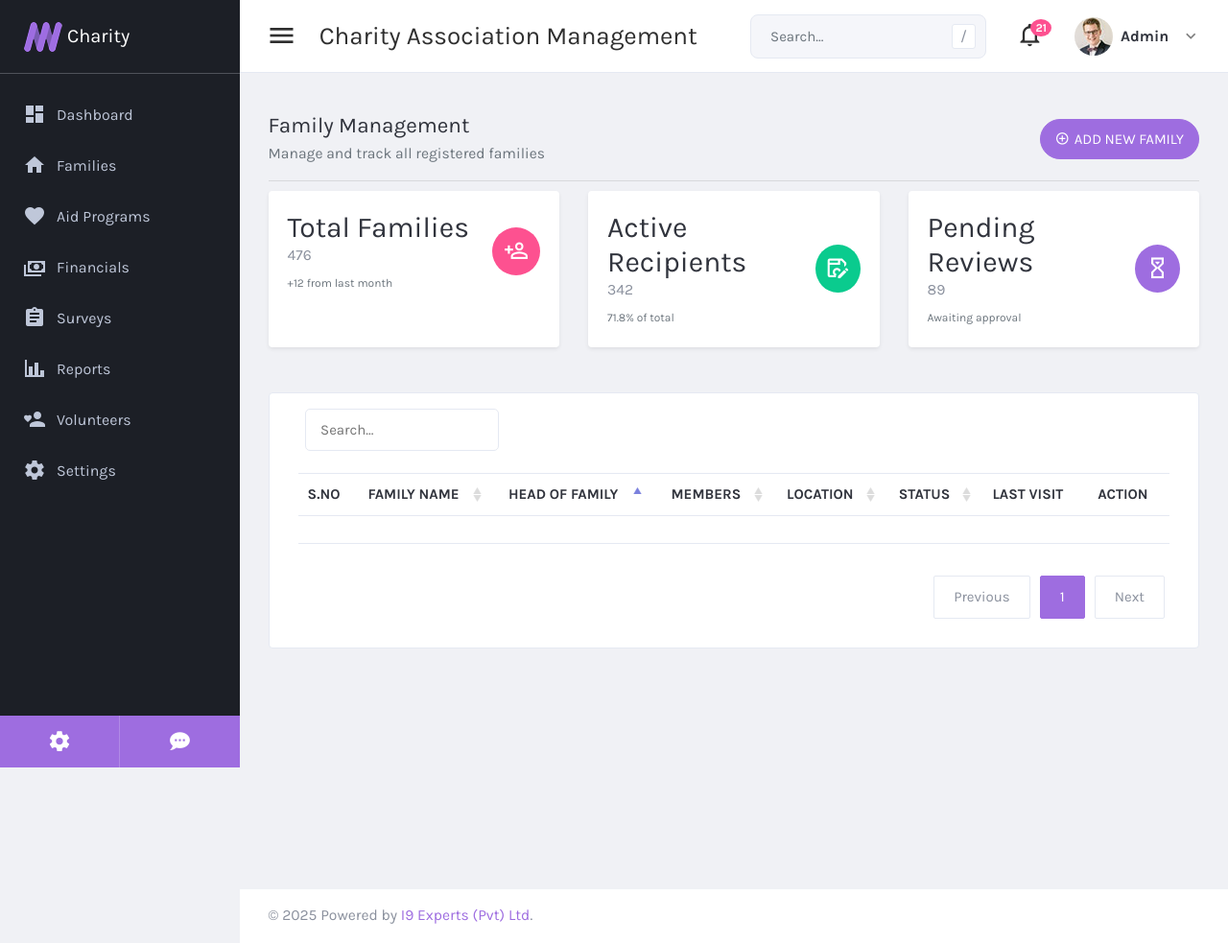
After one commit to i9experts/relowork, a Laravel app: page /family in a window 1280 px wide. The commit adds this page. Shown: the whole page at 96% size. Run offline with Laravel 12, Linux system fonts and the light colour scheme; lists and menus that the app fills with data are empty; some libraries are stand-ins or nearby versions.

Commit message:
working on family module family list page front end is done
working on family module family list page front end is done

```diff
--- /dev/null
+++ b/app/Http/Controllers/FamilyController.php
@@ -0,0 +1,65 @@
+<?php
+
+namespace App\Http\Controllers;
+
+use App\Models\Family;
+use Illuminate\Http\Request;
+
+class FamilyController extends Controller
+{
+    /**
+     * Display a listing of the resource.
+     */
+    public function index()
+    {
+        return view('families.family-list');
+    }
+
+    /**
+     * Show the form for creating a new resource.
+     */
+    public function create()
+    {
+        //
+    }
+
+    /**
+     * Store a newly created resource in storage.
+     */
+    public function store(Request $request)
+    {
+        //
+    }
+
+    /**
+     * Display the specified resource.
+     */
+    public function show(Family $family)
+    {
+        //
+    }
+
+    /**
+     * Show the form for editing the specified resource.
+     */
+    public function edit(Family $family)
+    {
+        //
+    }
+
+    /**
+     * Update the specified resource in storage.
+     */
+    public function update(Request $request, Family $family)
+    {
+        //
+    }
+
+    /**
+     * Remove the specified resource from storage.
+     */
+    public function destroy(Family $family)
+    {
+        //
+    }
+}
--- /dev/null
+++ b/resources/views/families/family-list.blade.php
@@ -0,0 +1,141 @@
+@extends('layouts.app')
+
+@section('title', 'family List')
+
+@push('page-styles')
+<style>
+  /* Make all cards in the same row equal height */
+  .row > [class*='col-'] {
+    display: flex;
+  }
+  .card {
+    flex: 1 1 auto;
+  }
+  /* Subtitle style */
+  .card-header p.small {
+    font-size: 0.85rem;
+    color: #6c757d;
+    margin-top: 4px;
+  }
+</style>
+@endpush
+
+@section('content')
+<div class="wrapper">
+  <div class="content-wrapper">
+
+    <!-- Dashboard Header -->
+    <div class="d-flex justify-content-between align-items-center mb-1">
+        <div>
+            <h4 class="fw-bold text-dark mb-1">Family Management</h4>
+            <p class="text-muted fs-5">Manage and track all registered families</p>
+        </div>
+
+        <div>
+            <button type="button" class="btn btn-pill btn-primary rounded-pill px-3 d-flex align-items-center shadow-sm">
+                <i class="mdi mdi-plus-circle-outline mr-1"></i> Add New Family
+            </button>
+        </div>
+    </div>
+
+    <hr class="mt-2 mb-2">
+
+    <!-- Top Statistics -->
+    <div class="row">
+        <!-- First box -->
+        <div class="col-xl-4 col-md-6 mb-3">
+            <div class="card card-default shadow-sm border-0 rounded-4">
+            <div class="d-flex justify-content-between align-items-center p-4">
+                <div class="text-left">
+                <span class="h2 d-block mb-0">Total Families</span>
+                <p class="mb-1">476</p>
+                <small class="text-muted">+12 from last month</small>
+                </div>
+                <div class="icon-md bg-secondary rounded-circle d-flex align-items-center justify-content-center" style="width:50px; height:50px;">
+                <i class="mdi mdi-account-plus-outline text-white" style="font-size:26px;"></i>
+                </div>
+            </div>
+            </div>
+        </div>
+
+        <!-- Second box -->
+        <div class="col-xl-4 col-md-6 mb-3">
+            <div class="card card-default shadow-sm border-0 rounded-4">
+            <div class="d-flex justify-content-between align-items-center p-4">
+                <div class="text-left">
+                <span class="h2 d-block mb-0">Active Recipients</span>
+                <p class="mb-1">342</p>
+                <small class="text-muted">71.8% of total</small>
+                </div>
+                <div class="icon-md bg-success rounded-circle d-flex align-items-center justify-content-center" style="width:50px; height:50px;">
+                <i class="mdi mdi-content-save-edit-outline text-white" style="font-size:26px;"></i>
+                </div>
+            </div>
+            </div>
+        </div>
+
+        <!-- Third box -->
+        <div class="col-xl-4 col-md-6 mb-3">
+            <div class="card card-default shadow-sm border-0 rounded-4">
+            <div class="d-flex justify-content-between align-items-center p-4">
+                <div class="text-left">
+                <span class="h2 d-block mb-0">Pending Reviews</span>
+                <p class="mb-1">89</p>
+                <small class="text-muted">Awaiting approval</small>
+                </div>
+                <div class="icon-md bg-primary rounded-circle d-flex align-items-center justify-content-center" style="width:50px; height:50px;">
+                <i class="mdi mdi-timer-sand text-white" style="font-size:26px;"></i>
+                </div>
+            </div>
+            </div>
+        </div>
+    </div>
+
+    <!-- Table Product -->
+    <div class="row">
+        <div class="col-12">
+        <div class="card card-default">
+            <div class="card-body">
+            <table id="productsTable" class="table table-hover table-product" style="width:100%">
+                <thead>
+                <tr>
+                    <th>S.no</th>
+                    <th>Family Name</th>
+                    <th>Head of Family	</th>
+                    <th>Members</th>
+                    <th>Location</th>
+                    <th>Status</th>
+                    <th>Last Visit</th>
+                    <th>Action</th>
+                </tr>
+                </thead>
+                <tbody>
+
+                <tr>
+                    <td></td>
+                    <td></td>
+                    <td></td>
+                    <td></td>
+                    <td></td>
+                    <td></td>
+                    <td></td>
+                    <td></td>
+
+                </tr>
+
+
+
+                </tbody>
+            </table>
+
+            </div>
+        </div>
+        </div>
+    </div>
+
+  </div>
+</div>
+@endsection
+
+@push('page-scripts')
+@endpush
--- a/resources/views/layouts/app.blade.php
+++ b/resources/views/layouts/app.blade.php
@@ -98,13 +98,6 @@
             </div>
 
             <ul class="nav navbar-nav">
-              <!-- Offcanvas -->
-              <li class="custom-dropdown">
-                <a class="offcanvas-toggler active custom-dropdown-toggler" data-offcanvas="contact-off"
-                  href="javascript:">
-                  <i class="mdi mdi-contacts icon"></i>
-                </a>
-              </li>
               <li class="custom-dropdown">
                 <button class="notify-toggler custom-dropdown-toggler">
                   <i class="mdi mdi-bell-outline icon"></i>
@@ -370,31 +363,19 @@
                 <button class="dropdown-toggle nav-link" data-toggle="dropdown">
                   <img src="{{ url('assets/images/user/user-xs-01.jpg')}}" class="user-image rounded-circle"
                     alt="User Image" />
-                  <span class="d-none d-lg-inline-block">John Doe</span>
+                  <span class="d-none d-lg-inline-block">Admin</span>
                 </button>
                 <ul class="dropdown-menu dropdown-menu-right">
                   <li>
                     <a class="dropdown-link-item" href="user-profile.html">
                       <i class="mdi mdi-account-outline"></i>
-                      <span class="nav-text">My Profile</span>
+                      <span class="nav-text">Profile</span>
                     </a>
-                  </li>
-                  <li>
-                    <a class="dropdown-link-item" href="email-inbox.html">
-                      <i class="mdi mdi-email-outline"></i>
-                      <span class="nav-text">Message</span>
-                      <span class="badge badge-pill badge-primary">24</span>
-                    </a>
-                  </li>
-                  <li>
-                    <a class="dropdown-link-item" href="user-activities.html">
-                      <i class="mdi mdi-diamond-stone"></i>
-                      <span class="nav-text">Activitise</span></a>
                   </li>
                   <li>
                     <a class="dropdown-link-item" href="user-account-settings.html">
                       <i class="mdi mdi-settings"></i>
-                      <span class="nav-text">Account Setting</span>
+                      <span class="nav-text">Setting</span>
                     </a>
                   </li>
 
--- a/resources/views/layouts/left-sidebar.blade.php
+++ b/resources/views/layouts/left-sidebar.blade.php
@@ -14,15 +14,15 @@
       <!-- Sidebar menu -->
       <ul class="nav sidebar-inner" id="sidebar-menu">
 
-        <li class="active">
-          <a class="sidenav-item-link" href="index.html">
+        <li>
+          <a class="sidenav-item-link" href="{{ route('cms.dashboard.index') }}">
             <i class="mdi mdi-view-dashboard"></i>
             <span class="nav-text">Dashboard</span>
           </a>
         </li>
 
         <li>
-          <a class="sidenav-item-link" href="#">
+          <a class="sidenav-item-link" href="{{ route('cms.family.index') }}">
             <i class="mdi mdi-home"></i>
             <span class="nav-text">Families</span>
           </a>
--- a/routes/web.php
+++ b/routes/web.php
@@ -1,6 +1,7 @@
 <?php
 
 use Illuminate\Support\Facades\Route;
+use App\Http\Controllers\FamilyController;
 use App\Http\Controllers\DashboardController;
 
 // Route::get('/', function () {
@@ -12,11 +13,21 @@ use App\Http\Controllers\DashboardController;
 // });
 
 Route::resource('/', DashboardController::class)->names([
-    'index' => 'saas.dashboard.index',
-    'create' => 'saas.dashboard.create',
-    'store' => 'saas.dashboard.store',
-    'show' => 'saas.dashboard.show',
-    'edit' => 'saas.dashboard.edit',
-    'update' => 'saas.dashboard.update',
-    'destroy' => 'saas.dashboard.destroy',
+    'index' => 'cms.dashboard.index',
+    'create' => 'cms.dashboard.create',
+    'store' => 'cms.dashboard.store',
+    'show' => 'cms.dashboard.show',
+    'edit' => 'cms.dashboard.edit',
+    'update' => 'cms.dashboard.update',
+    'destroy' => 'cms.dashboard.destroy',
 ]);
+
+Route::resource('family', FamilyController::class)->names([
+    'index' => 'cms.family.index',
+    'create' => 'cms.family.create',
+    'store' => 'cms.family.store',
+    'show' => 'cms.family.show',
+    'edit' => 'cms.family.edit',
+    'update' => 'cms.family.update',
+    'destroy' => 'cms.family.destroy',
+]);
```
Also changed, not shown: app/Models/Family.php (added, +10 -0 lines), database/migrations/2025_10_21_112537_create_families_table.php (added).
